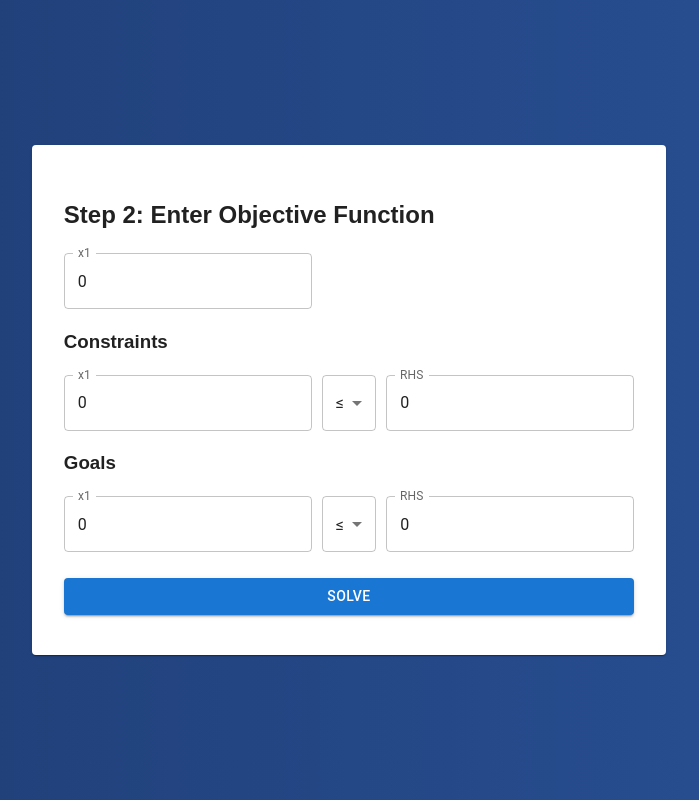
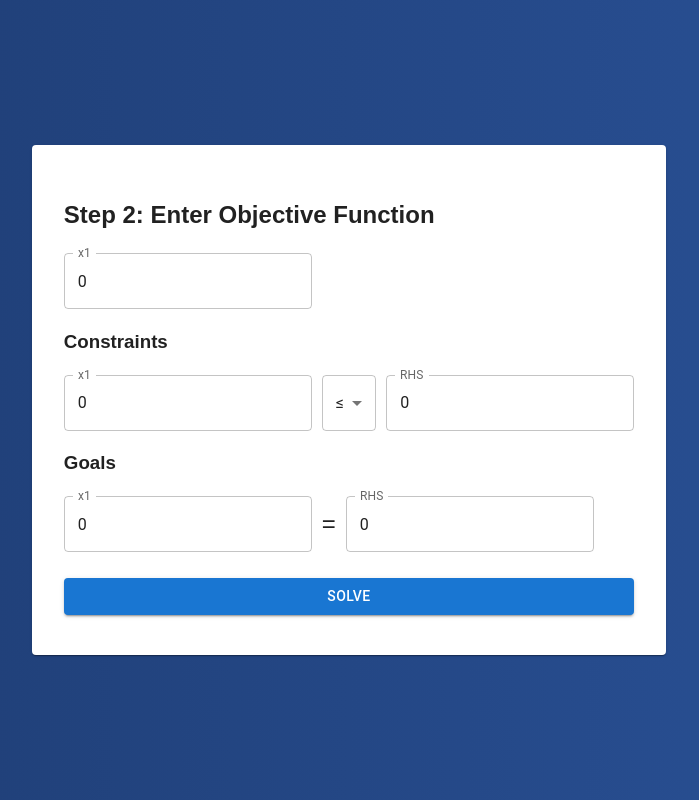
Before and after one commit to nourakram1/Operations-Research-Labs, a React (Vite) app in the folder LP_Solver/react-frontend/: page /input/1/1/1 in a window 1280 px wide. Shown: the whole page, without its empty margins (291-990 px from the left). Built offline with nearby package versions, Linux system fonts and the light colour scheme.

Commit message:
make goals equalities only

```diff
--- a/LP_Solver/react-frontend/src/InputPage.jsx
+++ b/LP_Solver/react-frontend/src/InputPage.jsx
@@ -14,7 +14,7 @@ function InputPage() {
     Array(constraintsNum).fill({ coefficients: Array(variables).fill(0), sign: "<=", rhs: 0 })
   );
   const [goals, setGoals] = useState(
-    Array(goalsNum).fill({ coefficients: Array(variables).fill(0), sign: "<=", rhs: 0 })
+    Array(goalsNum).fill({ coefficients: Array(variables).fill(0), rhs: 0 })
   );
   const [method, setMethod] = useState("M");
 
@@ -35,6 +35,7 @@ function InputPage() {
             />
           ))}
         </div>
+
         <h3>Constraints</h3>
         {constraints.map(({ coefficients, sign, rhs }, rowIndex) => (
           <div key={rowIndex} style={{ display: "flex", gap: "10px", marginBottom: "10px", alignItems: "center" }}>
@@ -65,8 +66,9 @@ function InputPage() {
             />
           </div>
         ))}
-        {numGoals>0 && <h3>Goals</h3>}
-        {goals.map(({ coefficients, sign, rhs }, rowIndex) => (
+
+        {numGoals > 0 && <h3>Goals</h3>}
+        {goals.map(({ coefficients, rhs }, rowIndex) => (
           <div key={rowIndex} style={{ display: "flex", gap: "10px", marginBottom: "10px", alignItems: "center" }}>
             {coefficients.map((value, colIndex) => (
               <TextField key={colIndex} type="number" variant="outlined" value={value}
@@ -77,15 +79,7 @@ function InputPage() {
                 }} label={`x${colIndex + 1}`}
               />
             ))}
-            <Select value={sign} onChange={(e) => {
-              const newGoals = [...goals];
-              newGoals[rowIndex].sign = e.target.value;
-              setGoals(newGoals);
-            }}>
-              <MenuItem value="<=">≤</MenuItem>
-              <MenuItem value=">=">≥</MenuItem>
-              <MenuItem value="=">=</MenuItem>
-            </Select>
+            <span style={{ fontSize: "1.5rem" }}>=</span>
             <TextField type="number" variant="outlined" value={rhs}
               onChange={(e) => {
                 const newGoals = [...goals];
@@ -95,6 +89,7 @@ function InputPage() {
             />
           </div>
         ))}
+
         {hasGEQorEQ && (
           <FormControl fullWidth sx={{ marginTop: 2 }}>
             <InputLabel>Choose Method</InputLabel>
@@ -104,7 +99,10 @@ function InputPage() {
             </Select>
           </FormControl>
         )}
-        <Button variant="contained" color="primary" fullWidth sx={{ marginTop: 2 }} onClick={() => navigate("/solve")}>Solve</Button>
+
+        <Button variant="contained" color="primary" fullWidth sx={{ marginTop: 2 }} onClick={() => navigate("/solve")}>
+          Solve
+        </Button>
       </CardContent>
     </Card>
   );
```
